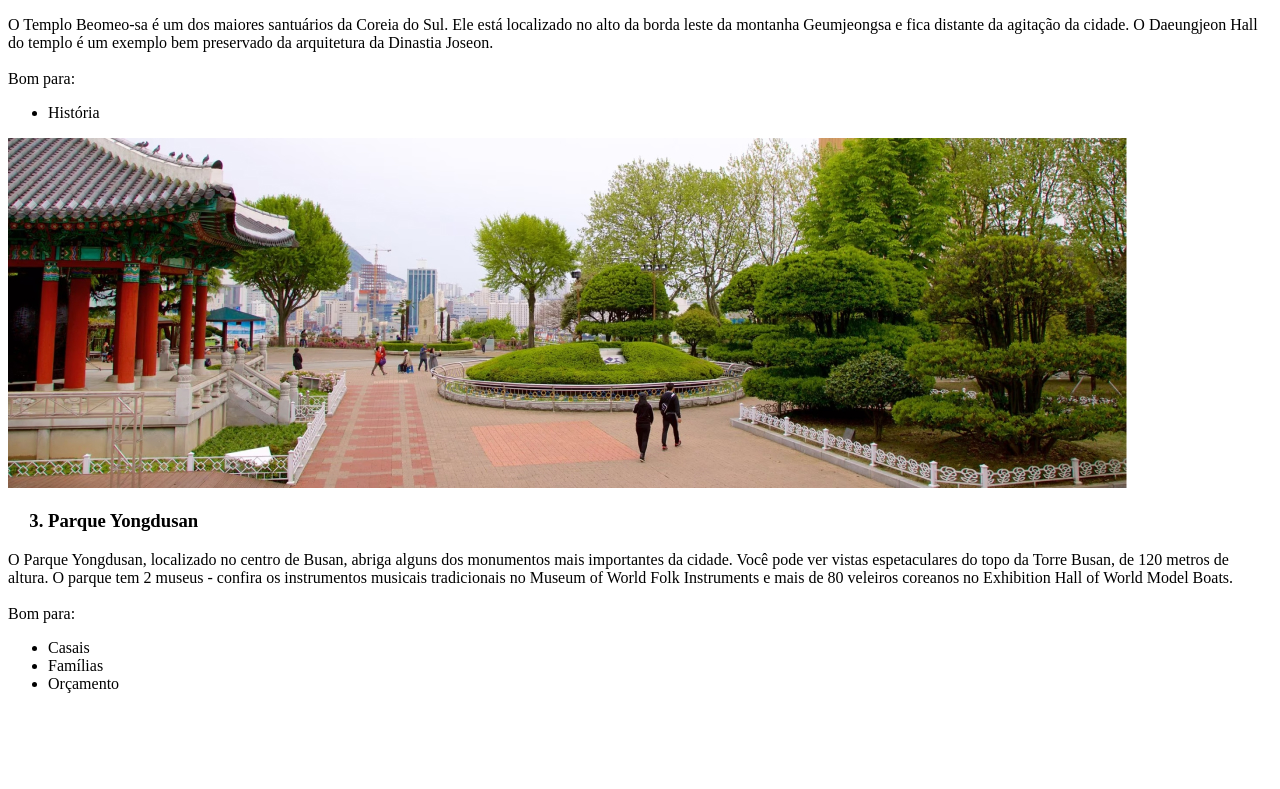
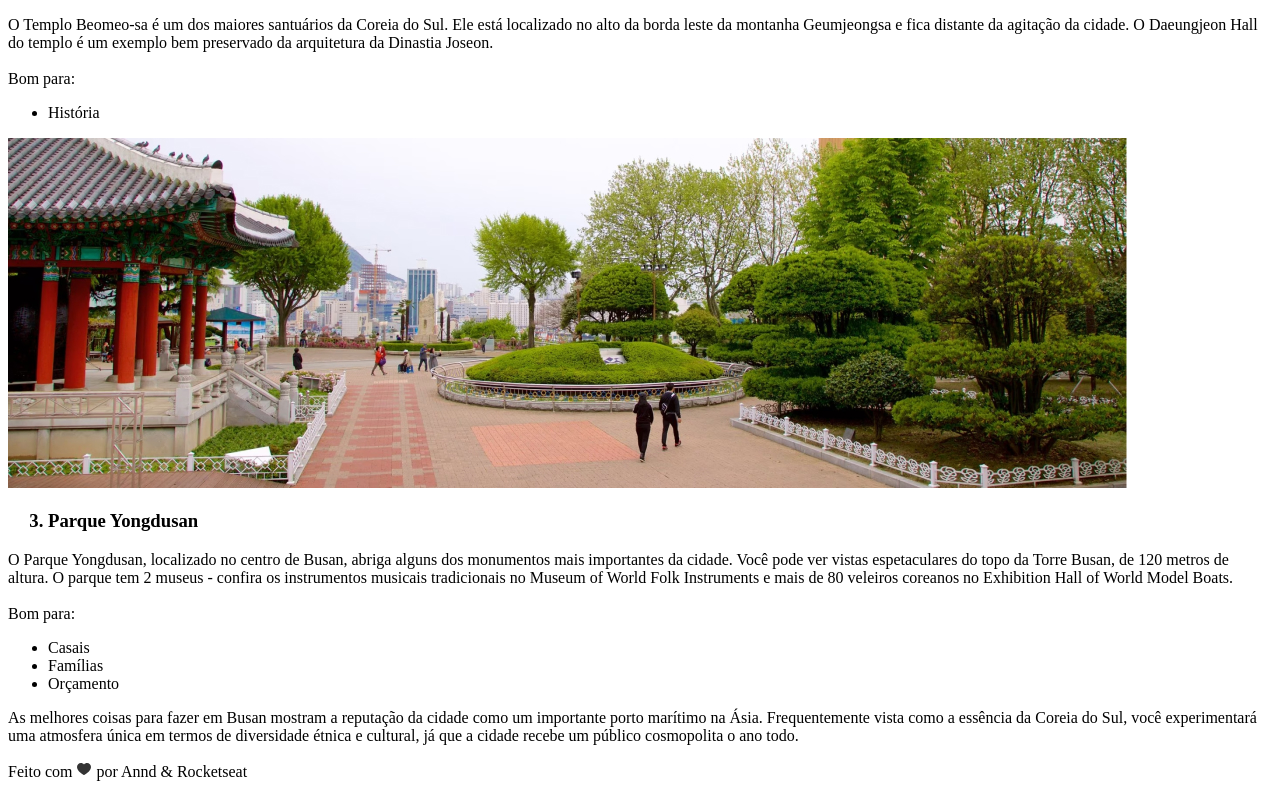
Before and after one commit to anndcodes/local-turistico, a plain HTML site: page index.html in a window 1280 px wide. Shown: the part 1926-2715 px from the top of the page. Before the commit the page ends 2635 px from the top, so only its background shows below. Drawn offline with Linux system fonts and the light colour scheme.

Commit message:
add footer

```diff
--- a/index.html
+++ b/index.html
@@ -22,7 +22,6 @@
     </header>
 
     <main>
-      <!-- <section> -->
 
       <section class="description">
         <span>Para os amantes de história</span>
@@ -103,10 +102,14 @@
 
       </section>
 
+      <section>
+        <p>As melhores coisas para fazer em Busan mostram a reputação da cidade como um importante porto marítimo na Ásia. Frequentemente vista como a essência da Coreia do Sul, você experimentará uma atmosfera única em termos de diversidade étnica e cultural, já que a cidade recebe um público cosmopolita o ano todo.</p>
+      </section>
+    </main>
 
-      <!-- </section> -->
-    </main>
-    <footer></footer>
+    <footer>
+      Feito com <img src="assets/heart.svg" alt=""> por Annd & Rocketseat
+    </footer>
   </div>
 </body>
 
```
Also changed, not shown: assets/heart.svg (added).
